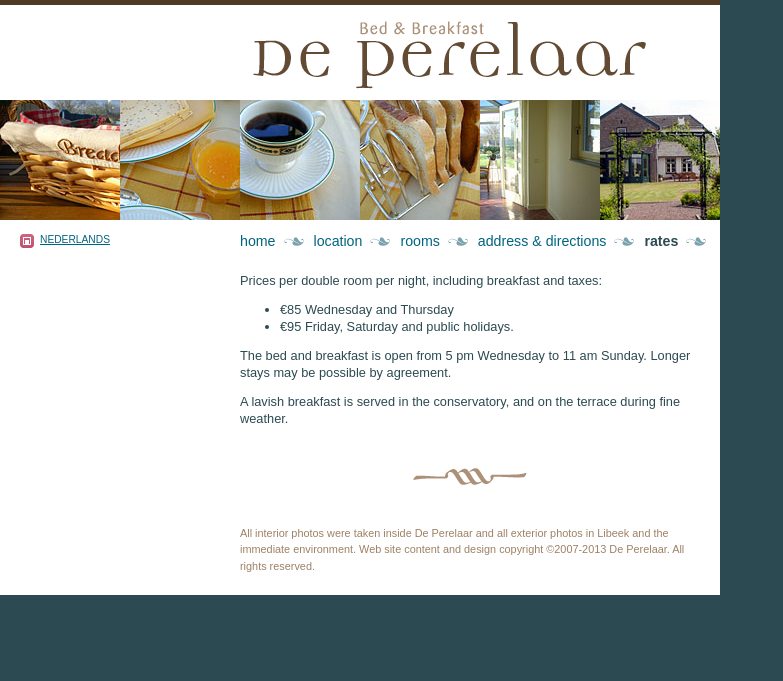
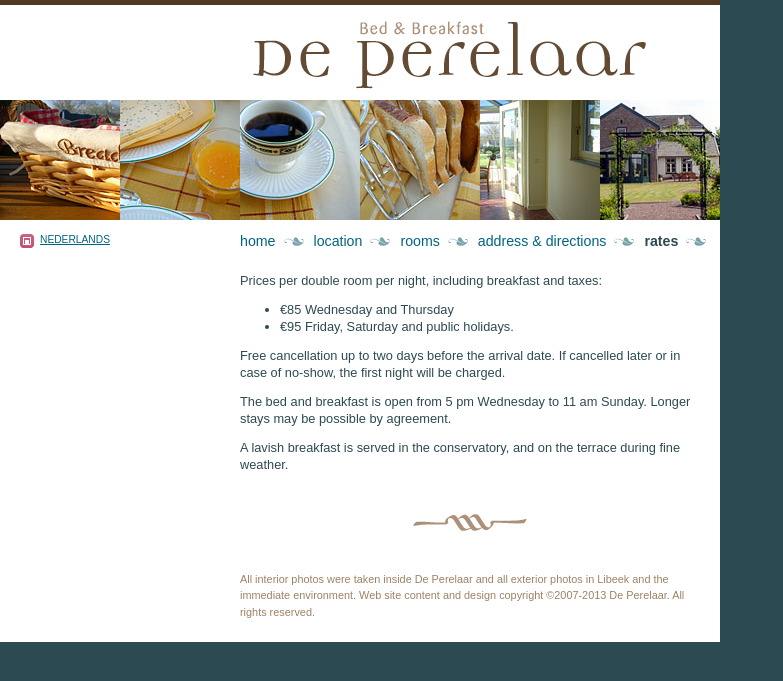
Before and after one commit to libeek/libeek.github.com, a Jekyll site: the page built from perelaar/tarieven_en.html, in a window 1280 px wide. Shown: the top 681 px of the page, without its empty margins (0-783 px from the left). Built offline with Jekyll 4.4.1, drawn with Linux system fonts in a browser that asks for light colours.

Commit message:
Add cancellation terms

```diff
--- a/perelaar/tarieven_en.html
+++ b/perelaar/tarieven_en.html
@@ -11,6 +11,8 @@ title: Rates
 <li>€95 Friday, Saturday and public holidays.</li>
 </ul>
 
+<p>Free cancellation up to two days before the arrival date. If cancelled later or in case of no-show, the first night will be charged.</p>
+
 <p>The bed and breakfast is open from 5 pm Wednesday to 11 am Sunday. Longer stays may be possible by agreement.</p>
 
 <p>A lavish breakfast is served in the conservatory, and on the terrace during fine weather.</p>
```
